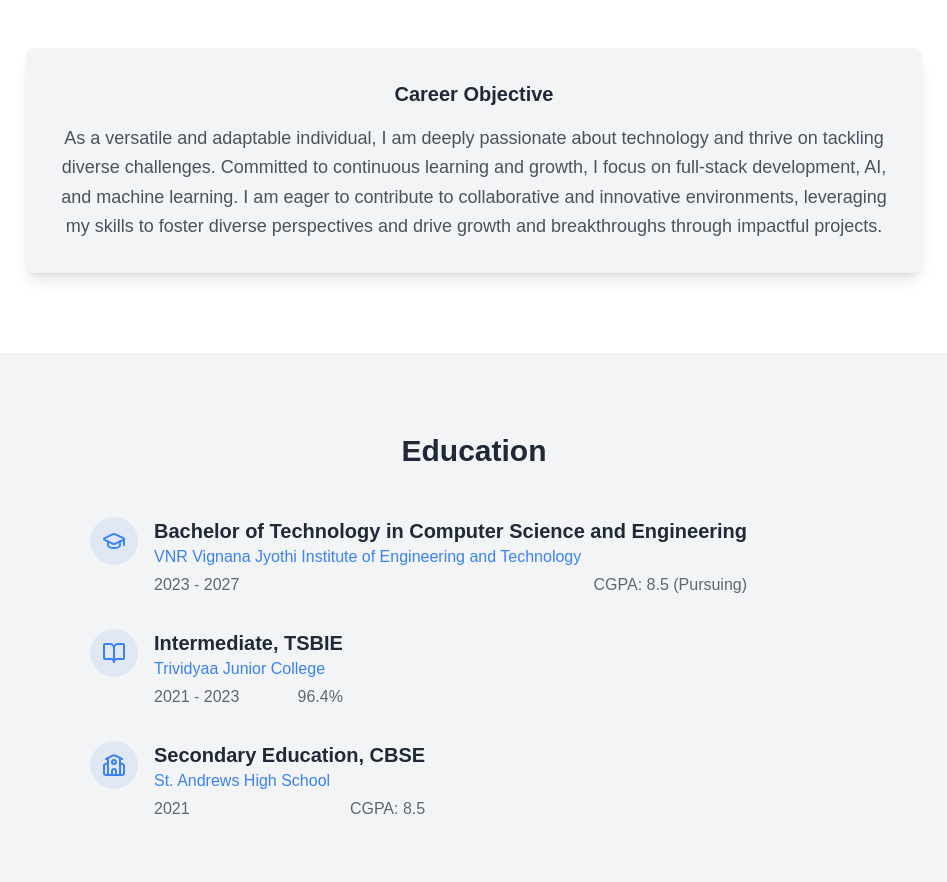
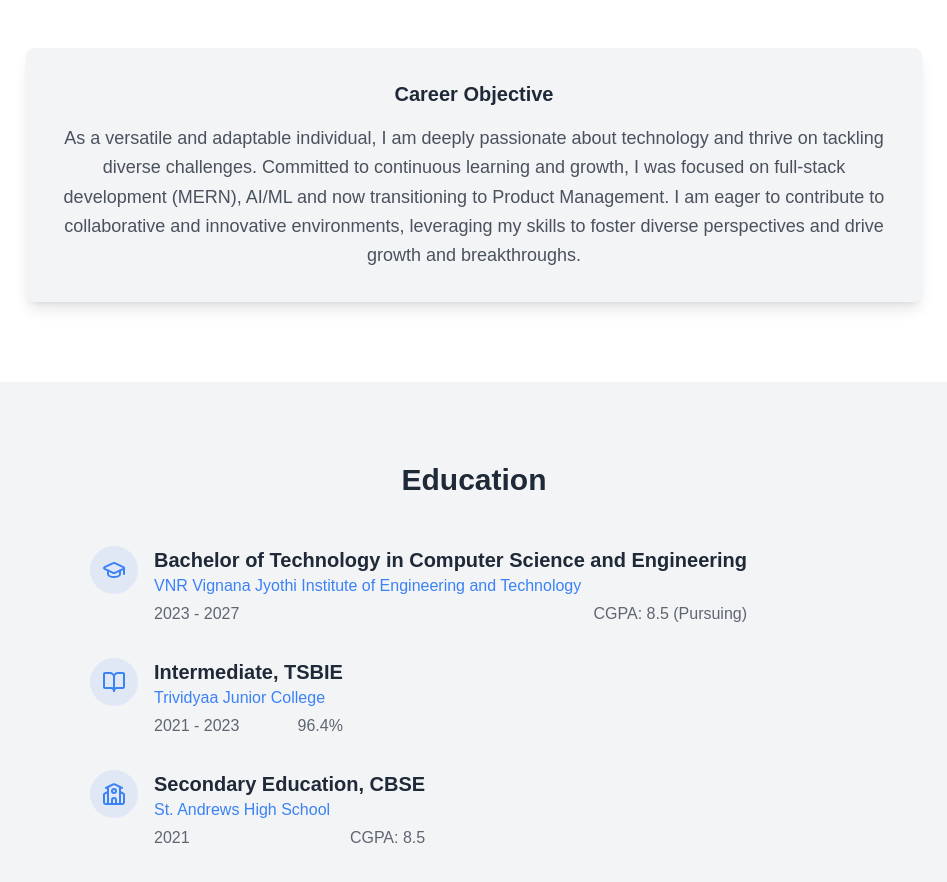
Before and after one commit to hanvithSai/HSA, a Next.js app: page / in a window 1280 px wide. Shown: the part 1068-1950 px from the top of the page, without its empty margins (166-1113 px from the left). Built offline with nearby package versions, Linux system fonts and the light colour scheme.

Commit message:
Update About.tsx

```diff
--- a/app/components/About.tsx
+++ b/app/components/About.tsx
@@ -65,9 +65,8 @@ export default function About() {
           </h3>
           <p className="text-lg text-text-light/80 dark:text-text-dark/80 leading-relaxed">
             As a versatile and adaptable individual, I am deeply passionate about technology and thrive on tackling
-            diverse challenges. Committed to continuous learning and growth, I focus on full-stack development, AI, and
-            machine learning. I am eager to contribute to collaborative and innovative environments, leveraging my
-            skills to foster diverse perspectives and drive growth and breakthroughs through impactful projects.
+            diverse challenges. Committed to continuous learning and growth, I was focused on full-stack development (MERN), AI/ML and now transitioning to Product Management. I am eager to contribute to collaborative and innovative environments, leveraging my
+            skills to foster diverse perspectives and drive growth and breakthroughs.
           </p>
         </motion.div>
       </div>
```
